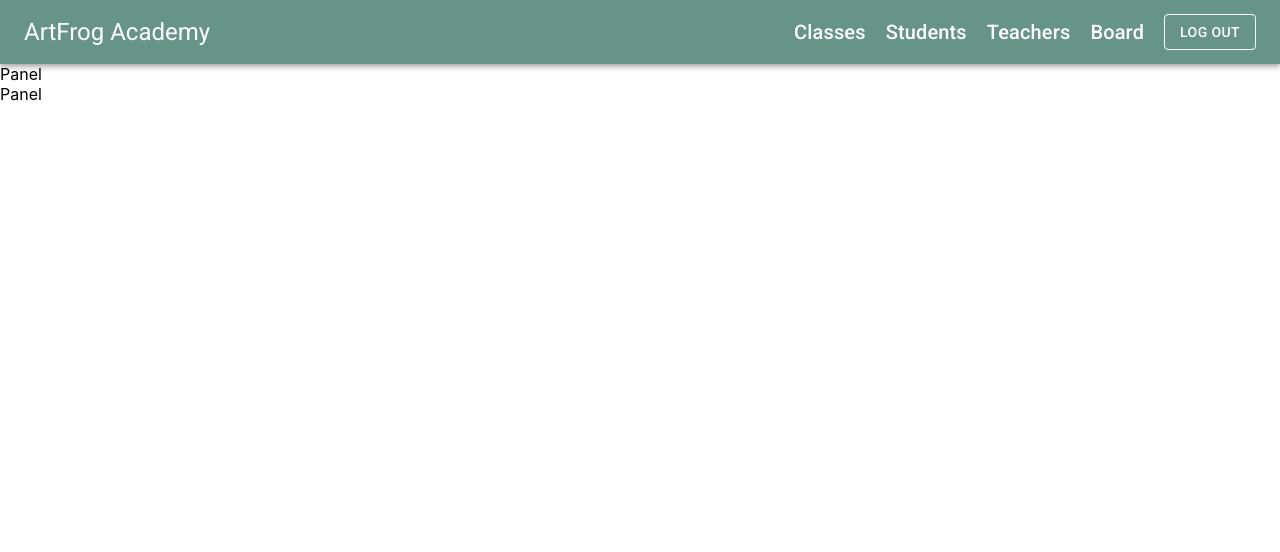
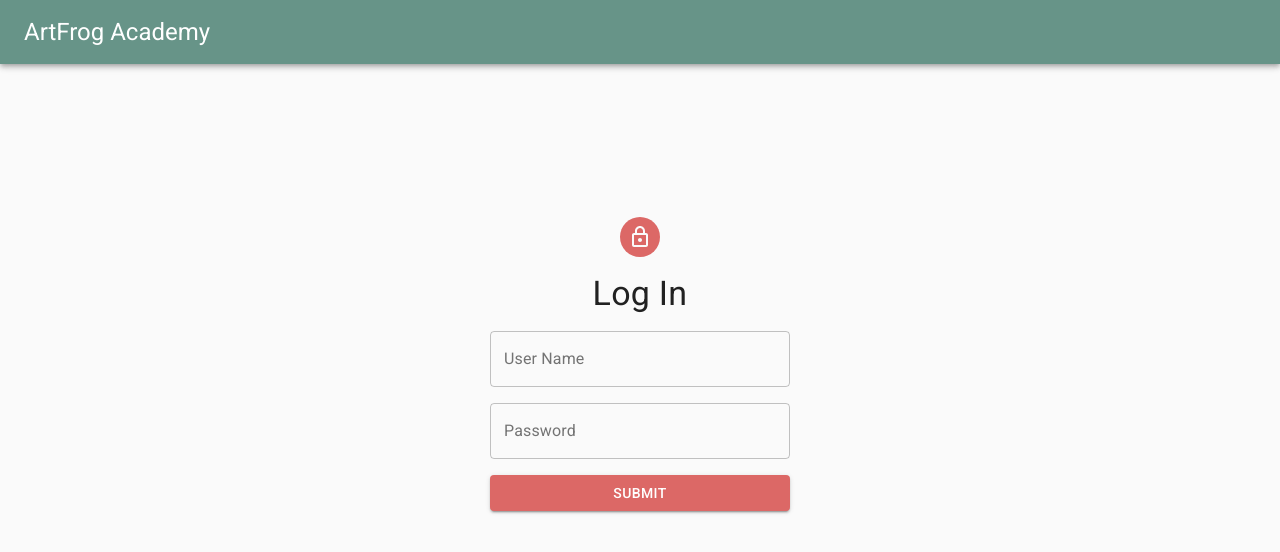
Before and after one commit to devarcher/artfrogadmin, a React (Create React App) app: page /panel in a window 1280 px wide. Shown: the top 552 px of the page. Built offline with nearby package versions, Linux system fonts and the light colour scheme.

Commit message:
will need to redirect to protected route on login success. start building app

```diff
--- a/src/App.js
+++ b/src/App.js
@@ -12,7 +12,7 @@ import 'typeface-roboto';
 
 class App extends React.Component {
   state = {
-    loggedIn: true
+    loggedIn: false
   };
 
   // Login Page Login Handler
@@ -29,13 +29,8 @@ class App extends React.Component {
     const { loggedIn } = this.state;
     return (
       <BrowserRouter>
-        <Navigation loggedIn={loggedIn} />
-        {loggedIn ? (
-          <Panel logOutHandler={this.logOutHandler} />
-        ) : (
-          <Login logInHandler={this.logInHandler} />
-        )}
-        <Router />
+        <Navigation loggedIn={loggedIn} logOutHandler={this.logOutHandler} />
+        {loggedIn ? <Router /> : <Login logInHandler={this.logInHandler} />}
       </BrowserRouter>
     );
   }
--- a/src/Components/Panel.js
+++ b/src/Components/Panel.js
@@ -6,7 +6,7 @@ import 'typeface-roboto';
 function Panel() {
   return (
     <div>
-      <div>Panel</div>
+      <div>Landing</div>
     </div>
   );
 }
```
